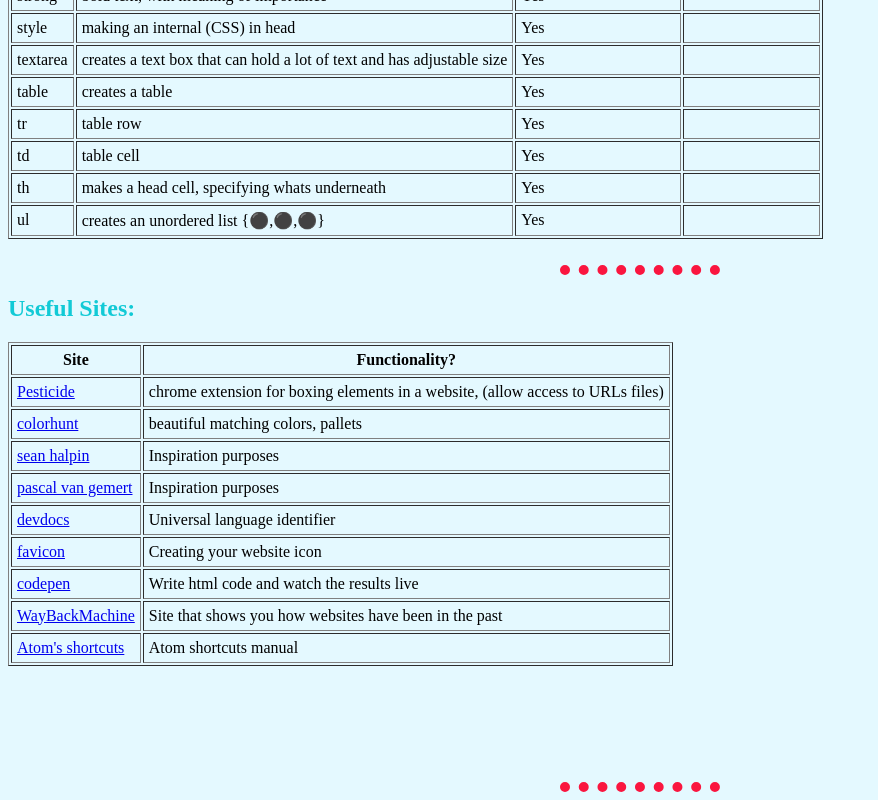
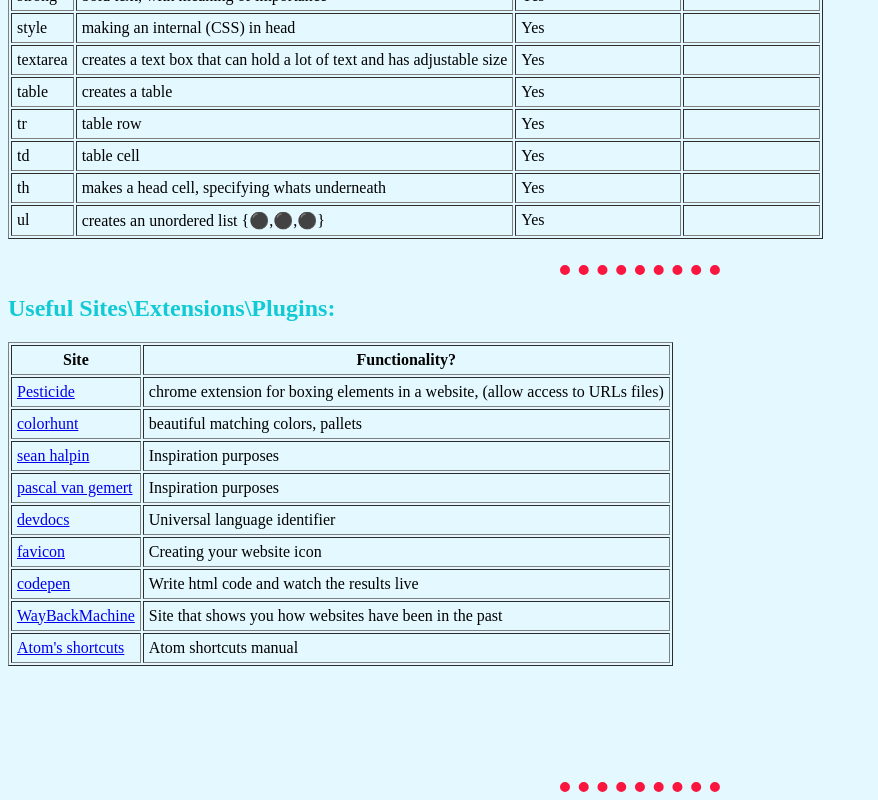
Before and after one commit to imBaraa/what-i-learned, a plain HTML site: page index.html in a window 1280 px wide. Shown: the part 1773-2573 px from the top of the page, without its empty margins (0-878 px from the left). Drawn offline with Linux system fonts and the light colour scheme.

Commit message:
change in h2
from "Useful Sites:" to "Useful Sites\Extensions\Plugins:"

```diff
--- a/index.html
+++ b/index.html
@@ -265,7 +265,7 @@
   </table>
   <!--#### Tags Table #####-->
   <br><hr>
-  <h2>Useful Sites:</h2>
+  <h2>Useful Sites\Extensions\Plugins:</h2>
   <!--#### Sites Table #####-->
   <table cellpadding="5" border="1">
     <th>Site</th>
```
